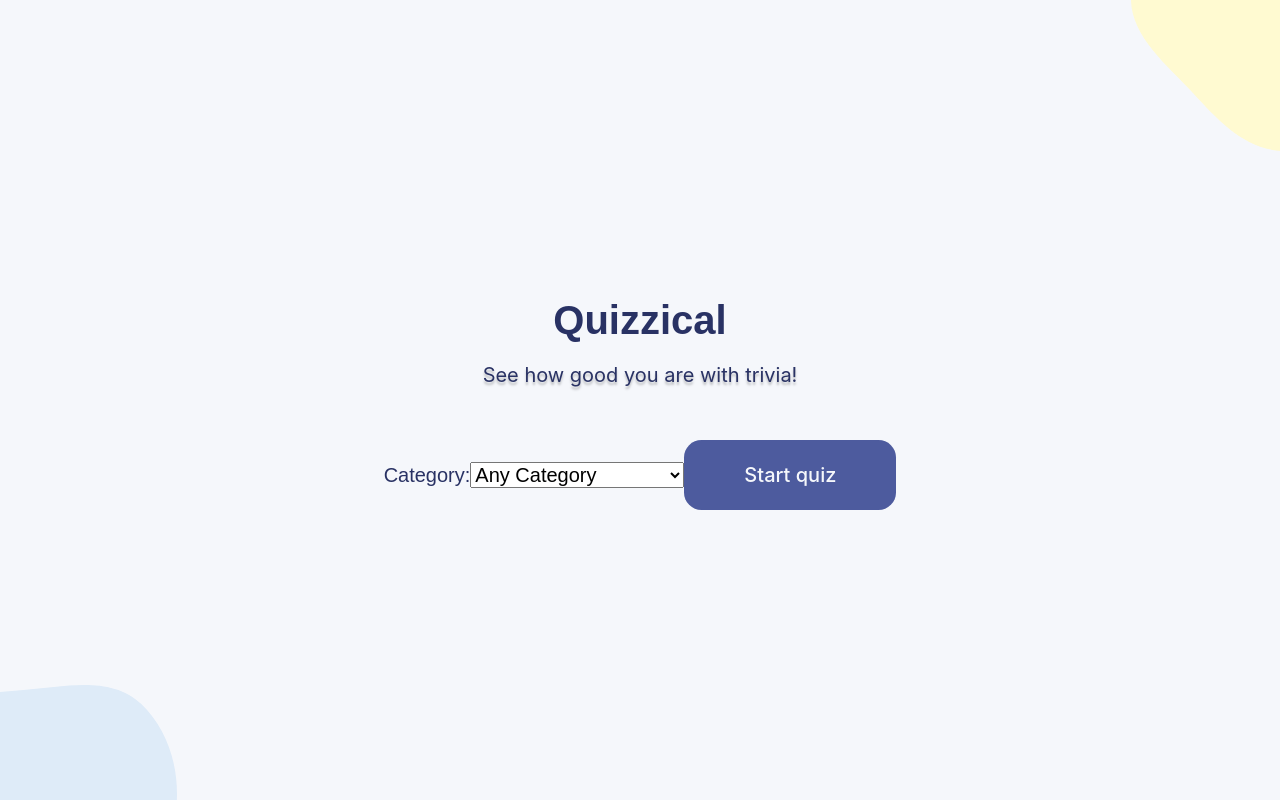
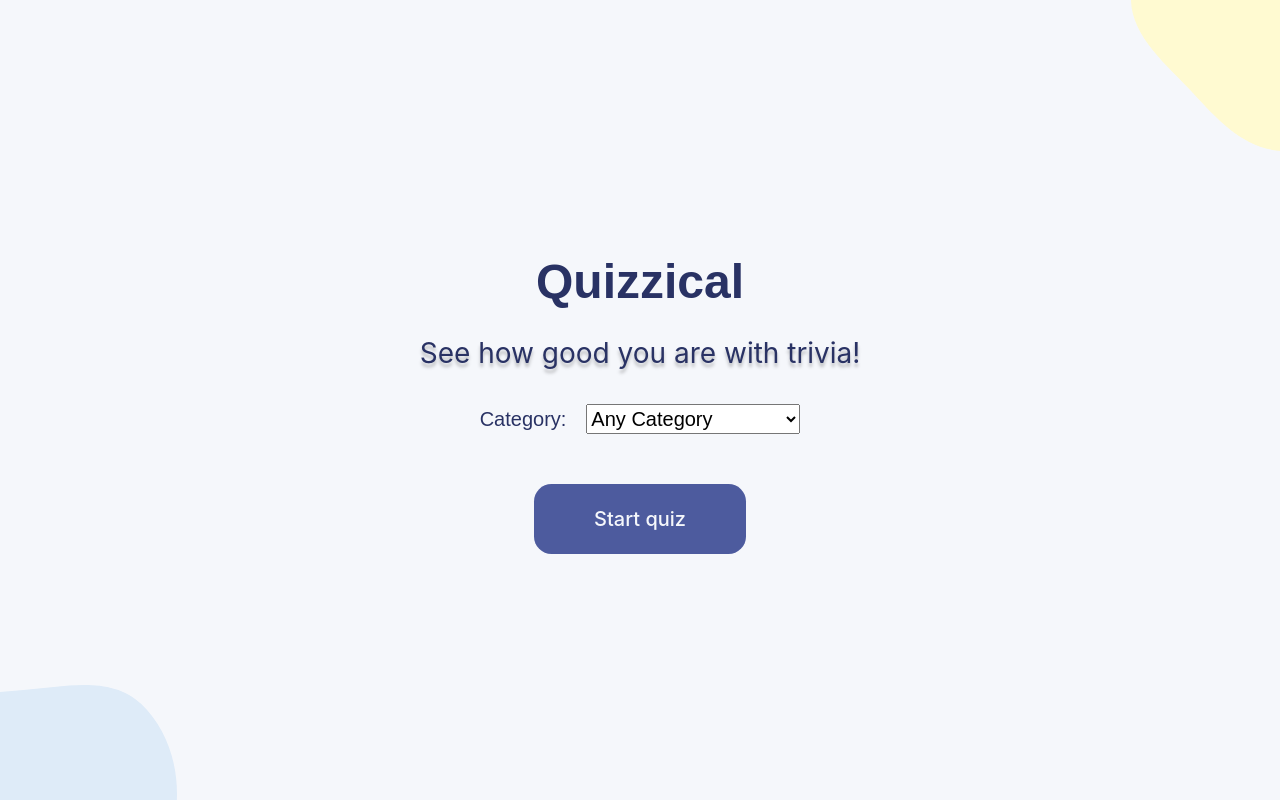
Before and after one commit to fontilan/quizzical, a React (Create React App) app: page / in a window 1280 px wide. Built offline with nearby package versions, Linux system fonts and the light colour scheme; a web font is replaced by a local one.

Commit message:
feat: style the form and label

```diff
--- a/src/styles/css/index.css
+++ b/src/styles/css/index.css
@@ -71,11 +71,22 @@ hr {
 }
 .intro--title {
   font-weight: 700;
+  font-size: 3rem;
 }
 .intro--description {
+  font-size: 1.75rem;
   font-family: "Inter", sans-serif;
   margin-top: 0.5em;
   text-shadow: 0 0.125em 0.125em rgba(0, 0, 0, 0.25);
+}
+.intro--form {
+  margin-top: 1em;
+}
+.intro--label {
+  display: flex;
+  gap: 1em;
+  justify-content: space-between;
+  margin-top: 0.5em;
 }
 .intro--button {
   background-color: #4d5b9e;
--- a/src/styles/scss/index.scss
+++ b/src/styles/scss/index.scss
@@ -87,12 +87,25 @@ hr {
 
   &--title {
     font-weight: 700;
+    font-size: 3rem;
   }
 
   &--description {
+    font-size: 1.75rem;
     font-family: $font-secondary;
     margin-top: 0.5em;
     text-shadow: 0 0.125em 0.125em rgba(0, 0, 0, 0.25);
+  }
+
+  &--form {
+    margin-top: 1em;
+  }
+
+  &--label {
+    display: flex;
+    gap: 1em;
+    justify-content: space-between;
+    margin-top: 0.5em;
   }
 
   &--button {
```
Also changed, not shown: 1 other file (tests, documents, lock files or other folders).
